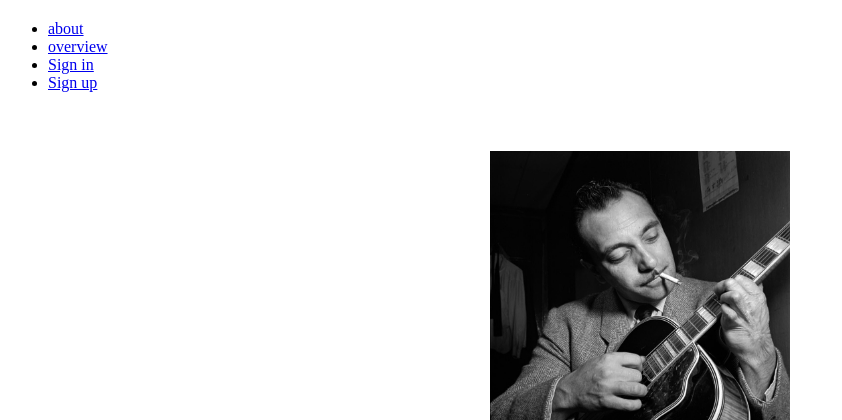
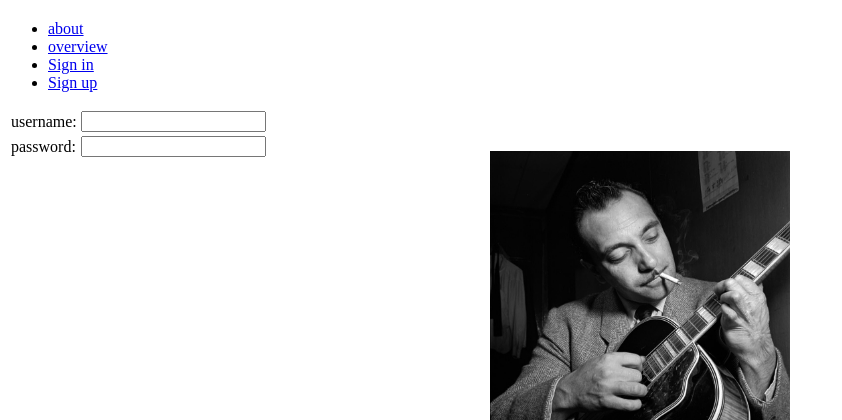
Before and after one commit to tellylog/tellylog, a Django app: page / in a window 1280 px wide. Shown: the part 93-513 px from the top of the page, without its empty margins (0-842 px from the left). Run offline with Django 3.2, Linux system fonts and the light colour scheme.

Commit message:
added inputs to main page

```diff
--- a/main/templates/main/main.html
+++ b/main/templates/main/main.html
@@ -20,6 +20,17 @@
                     <li><a href="{% url 'main:sign_up' %}">Sign up</a></li>
                 </ul>
             </div>
+			<table>
+				<tr>
+					<td><label for="username">username:</label></td>
+					<td><input type="text" name="username"></td>
+				</tr>
+				<tr>
+					<td><label for="password">password:</label></td>
+					<td><input type="text" name="password"><br></td>
+				</tr>
+			</table>
+
 	</body>
 </html>
 {% load staticfiles %}
```
